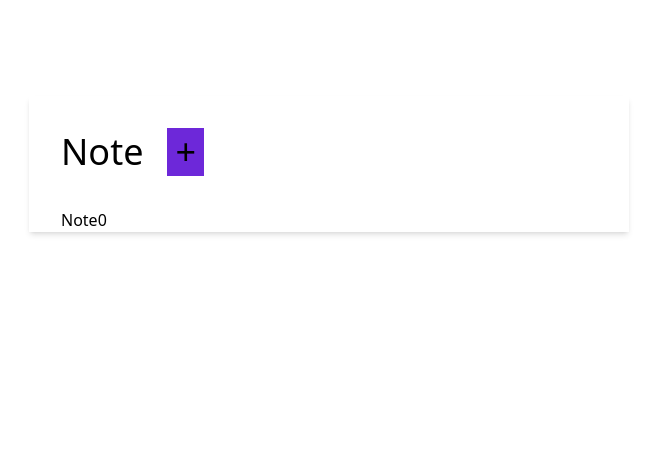
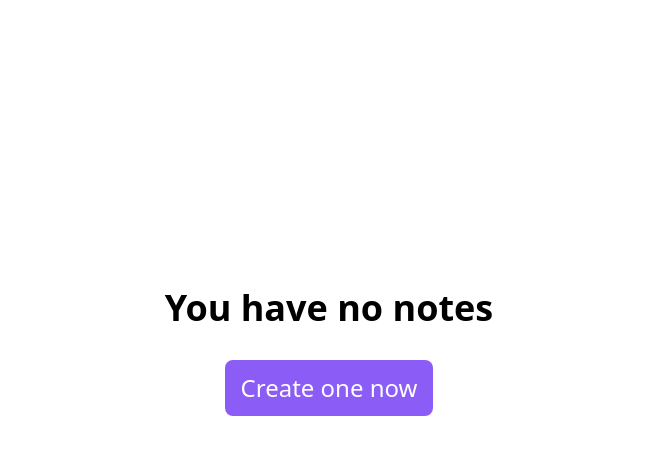
Before and after one commit to mutesialine/note-app, a React (Create React App) app: page / in a window 1280 px wide. Shown: the top 454 px of the page, without its empty margins (311-968 px from the left). Built offline with nearby package versions, Linux system fonts and the light colour scheme.

Commit message:
feat: add sidebar and editor components

```diff
--- a/package.json
+++ b/package.json
@@ -6,8 +6,10 @@
     "@testing-library/jest-dom": "^5.16.5",
     "@testing-library/react": "^13.4.0",
     "@testing-library/user-event": "^13.5.0",
+    "nanoid": "^4.0.1",
     "react": "^18.2.0",
     "react-dom": "^18.2.0",
+    "react-mde": "^11.5.0",
     "react-scripts": "5.0.1",
     "react-split": "^2.0.14",
     "showdown": "^2.1.0",
--- a/src/App.js
+++ b/src/App.js
@@ -1,9 +1,79 @@
-import SideBar from "./components/SideBar";
+import React from "react";
+import { useState } from "react";
+import Sidebar from "./components/Sidebar";
+import { data } from "./data";
+import Editor from "./components/Editor";
+import Split from "react-split";
+import { nanoid } from "nanoid";
 export default function App(){
-  return(
-    <>
-    <SideBar/>
-    </>
+  const[notes, setNotes]= useState( () => JSON.parse(localStorage.getItem("notes")) || []
+    )
+
+  const [currentNoteId, setCurrentNoteId] = React.useState(
+        (notes[0] && notes[0].id) || ""
+      );
+
+      React.useEffect(() => {
+        localStorage.setItem("notes", JSON.stringify(notes));
+      }, [notes]);
+
+
+       function updateNote(text) {
+         setNotes((oldNotes) =>
+           oldNotes.map((oldNote) => {
+             return oldNote.id === currentNoteId
+               ? { ...oldNote, body: text }
+               : oldNote;
+           })
+         );
+       }
+
+        function findCurrentNote() {
+          return (
+            notes.find((note) => {
+              return note.id === currentNoteId;
+            }) || notes[0]
+          );
+        }
+
+
+
+       function createNewNote() {
+         const newNote = {
+           id: nanoid(),
+           body: "# Type your markdown note's title here",
+         };
+         setNotes((prevNotes) => [newNote, ...prevNotes]);
+         setCurrentNoteId(newNote.id);
+       }
+
+  return (
+    <main className="">
+      {notes.length > 0 ? (
+        <Split sizes={[30, 70]} direction="horizontal" className="flex">
+          <Sidebar
+            notes={notes}
+            currentNote={findCurrentNote()}
+            setCurrentNoteId={setCurrentNoteId}
+            newNote={createNewNote}
+          />
+
+          {currentNoteId && notes.length > 0 && (
+            <Editor currentNote={findCurrentNote()} updateNote={updateNote} />
+          )}
+        </Split>
+      ) : (
+        <div className="flex flex-col items-center mt-72 gap-y-8 ">
+          <h1 className="text-4xl font-bold">You have no notes</h1>
+          <button
+            className="bg-violet-500 text-white px-4 py-3 text-2xl rounded-lg w-fit"
+            onClick={createNewNote}
+          >
+            Create one now
+          </button>
+        </div>
+      )}
+    </main>
   );
 
 }
--- /dev/null
+++ b/src/components/Editor.jsx
@@ -0,0 +1,30 @@
+import React from "react";
+import ReactMde from "react-mde";
+import Showdown from "showdown";
+
+export default function Editor({ currentNote, updateNote }) {
+  const [selectedTab, setSelectedTab] = React.useState("write");
+
+  const converter = new Showdown.Converter({
+    tables: true,
+    simplifiedAutoLink: true,
+    strikethrough: true,
+    tasklists: true,
+  });
+
+  return (
+    <section className="w-[80%] h-screen text-2xl">
+      <ReactMde
+        value={currentNote.body}
+        onChange={updateNote}
+        selectedTab={selectedTab}
+        onTabChange={setSelectedTab}
+        generateMarkdownPreview={(markdown) =>
+          Promise.resolve(converter.makeHtml(markdown))
+        }
+        minEditorHeight={80}
+        heightUnits="vh"
+      />
+    </section>
+  );
+}
--- a/src/components/SideBar.jsx
+++ b/src/components/SideBar.jsx
@@ -1,27 +1,56 @@
 import React from "react";
-export default function SideBar() {
-  const [numb, setNumb] = React.useState([1]);
+export default function Sidebar(props) {
+   const noteElements = props.notes.map((note, index) => (
+     <div className="" key={note.id}>
+       <div
+         className={`space-y-6  hover:text-white hover:bg-[#4A4E74]   ${
+           note.id === props.currentNote.id ? "selected-note" : ""
+         }`}
+         onClick={() => props.setCurrentNoteId(note.id)}
+       >
+         <h4 className="px-7 py-5 cursor-pointer text-2xl w-fit">
+           Note {index + 1}
+         </h4>
+       </div>
+     </div>
+   ));
 
-  function getNumb() {
-    setNumb((prev) => [...prev, prev + 1]);
-  }
   return (
-    <div className="w-full">
-      <div className="max-w-[600px] mx-auto shadow-md  px-8 mt-24">
-        <div className=" flex items-center gap-6 py-8">
-          <p className="text-4xl">Note</p>
-          <p className="text-4xl px-2 py-1 bg-violet-700" onClick={getNumb}>
-            +
-          </p>
-        </div>
-        <div className="space-y-6">
-          {numb.map((value, key) => {
-            return (
-              <p className="hover:px-4 hover:bg-violet-700 w-fit">Note{key}</p>
-            );
-          })}
-        </div>
+    <div className=" shadow-md w-[20%]   ">
+      <div className="flex px-7  items-center gap-6 py-8">
+        <p className="text-4xl font-bold">Note</p>
+        <button
+          className="text-4xl px-5 py-2 text-white bg-[#4A4E74]"
+          onClick={props.newNote}
+        >
+          +
+        </button>
       </div>
+      {noteElements}
     </div>
+
+    // <div className="w-full">
+    //   <div className="max-w-[600px] mx-auto shadow-md  px-8 mt-24">
+    //     <div className=" flex items-center gap-6 py-8">
+    //       <p className="text-4xl">Note</p>
+    //       <p className="text-4xl px-2 py-1 bg-violet-700" onClick={getNumb}>
+    //         +
+    //       </p>
+    //     </div>
+    //     <div className="space-y-6">
+    //       {numb.map((value, key) => {
+    //         return (
+    //           <p className="hover:px-4 hover:bg-violet-700 w-fit">Note{key}</p>
+    //         );
+    //       })}
+    //     </div>
+    //   </div>
+    // </div>
+
+    // const [numb, setNumb] = React.useState([1]);
+
+    // function getNumb() {
+    //   setNumb((prev) => [...prev, prev + 1]);
+    // }
   );
 }
--- /dev/null
+++ b/src/data.js
@@ -0,0 +1,23 @@
+export const data = [
+  {
+    id: 1,
+    body: `### This just in!
+
+Markdown is an *awesome* way to write **very basic HTML** by typing manually
+
+It can be used for:
+
+1. README files
+1. Slack and Discord messages
+1. **So much more!**
+
+---
+
+Here's a division 👆`,
+  },
+  { id: 2, body: `a` },
+  { id: 3, body: `b` },
+  { id: 4, body: `c` },
+  { id: 5, body: `d` },
+  { id: 6, body: `e` },
+];
--- a/src/index.js
+++ b/src/index.js
@@ -3,6 +3,7 @@ import ReactDOM from 'react-dom/client';
 import './index.css';
 import App from './App';
 import reportWebVitals from './reportWebVitals';
+import "react-mde/lib/styles/css/react-mde-all.css";
 
 const root = ReactDOM.createRoot(document.getElementById('root'));
 root.render(
```
Also changed, not shown: 1 other file (tests, documents, lock files or other folders).
